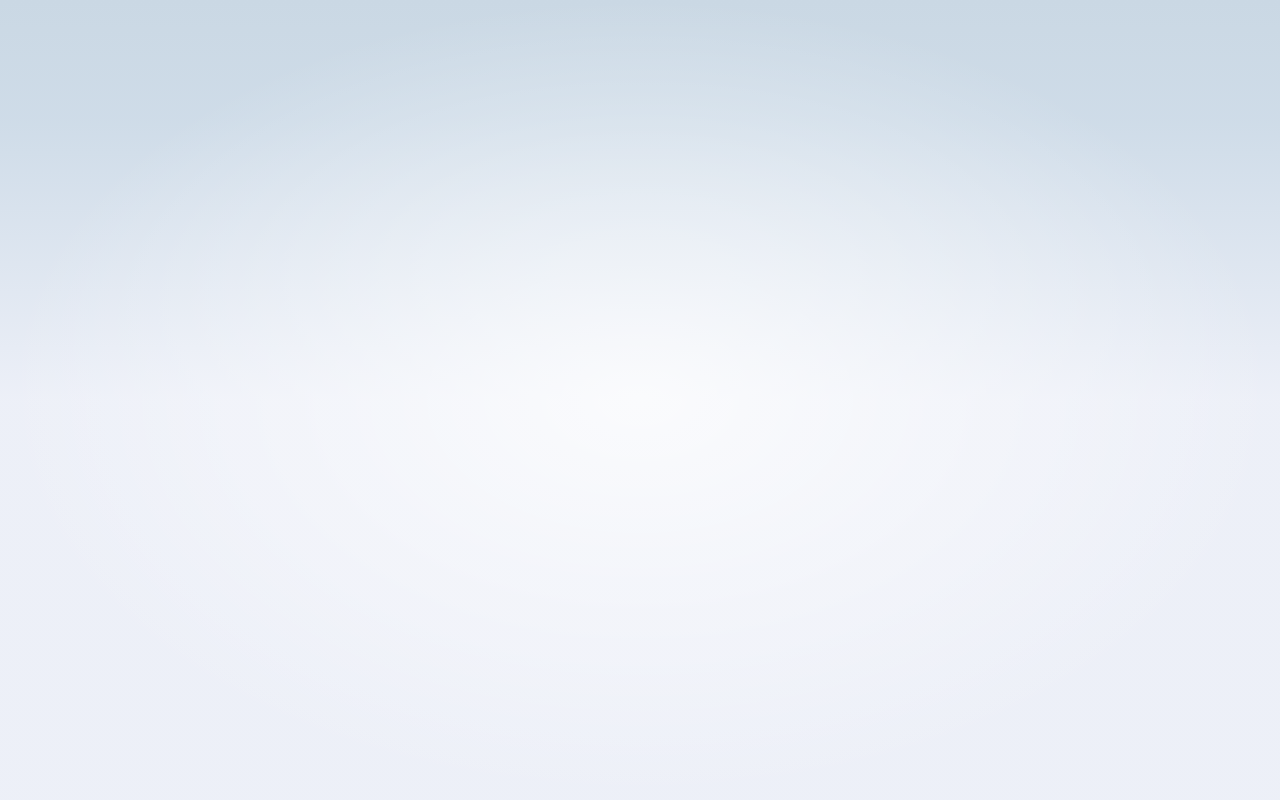
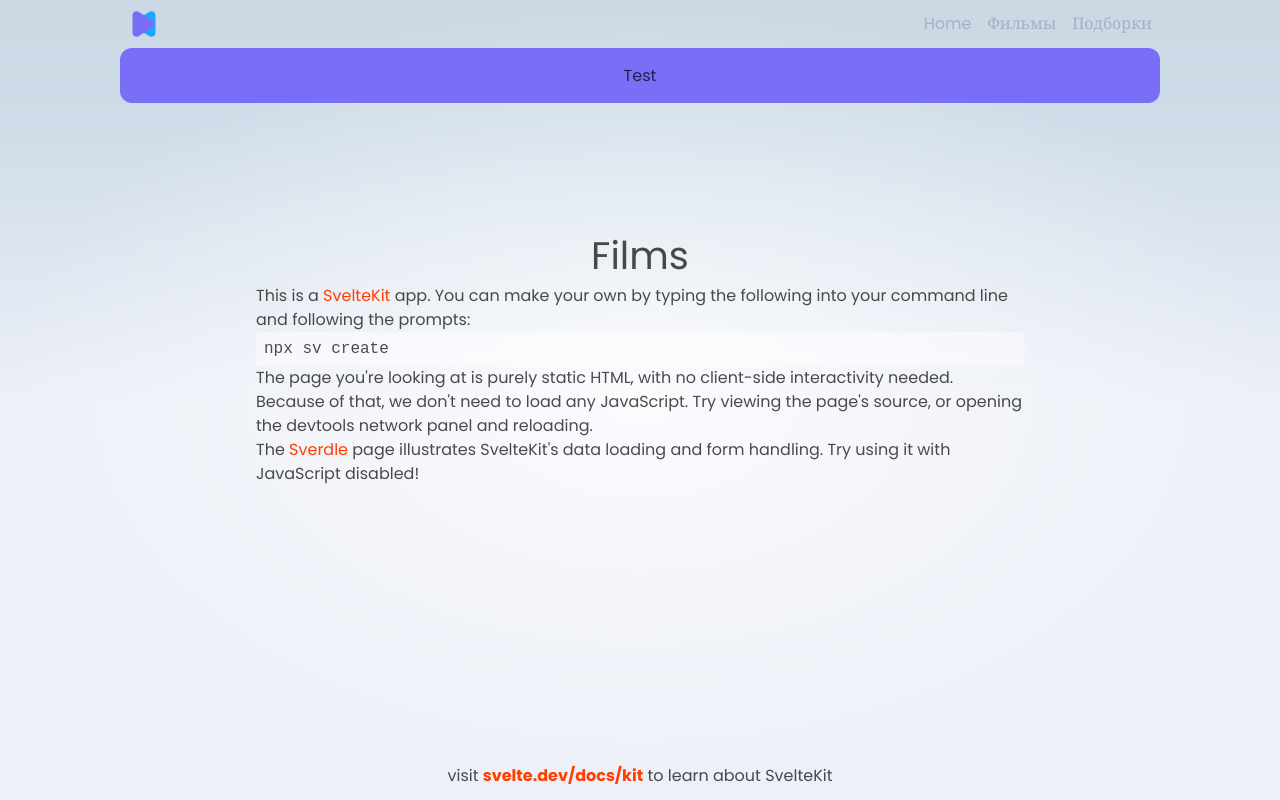
Before and after one commit to KasianKristina/raft_movies_2, a SvelteKit app: page /films in a window 1280 px wide. Before the commit this address had no page. Built offline with nearby package versions, Linux system fonts and the light colour scheme.

Commit message:
add header

```diff
--- a/src/routes/+layout.svelte
+++ b/src/routes/+layout.svelte
@@ -8,7 +8,7 @@
 
 <div class="app">
 	<Header />
-	<Button label="Test"></Button>
+	<Button>Test</Button>
 
 	<main>
 		{@render children()}
@@ -26,6 +26,7 @@
 		display: flex;
 		flex-direction: column;
 		min-height: 100vh;
+		padding: 0 120px;
 	}
 
 	main {
--- a/src/routes/Header.svelte
+++ b/src/routes/Header.svelte
@@ -1,41 +1,28 @@
 <script lang="ts">
 	import { page } from '$app/state';
-	import logo from '$lib/images/svelte-logo.svg';
-	import github from '$lib/images/github.svg';
+	import logo from '$lib/images/logo.svg';
 </script>
 
 <header>
 	<div class="corner">
-		<a href="https://svelte.dev/docs/kit">
-			<img src={logo} alt="SvelteKit" />
+		<a href="/">
+			<img src={logo} alt="logo" />
 		</a>
 	</div>
 
 	<nav>
-		<svg viewBox="0 0 2 3" aria-hidden="true">
-			<path d="M0,0 L1,2 C1.5,3 1.5,3 2,3 L2,0 Z" />
-		</svg>
 		<ul>
 			<li aria-current={page.url.pathname === '/' ? 'page' : undefined}>
 				<a href="/">Home</a>
 			</li>
-			<li aria-current={page.url.pathname === '/about' ? 'page' : undefined}>
-				<a href="/about">About</a>
+			<li aria-current={page.url.pathname === '/films' ? 'page' : undefined}>
+				<a href="/films">Фильмы</a>
 			</li>
-			<li aria-current={page.url.pathname.startsWith('/sverdle') ? 'page' : undefined}>
-				<a href="/sverdle">Sverdle</a>
+			<li aria-current={page.url.pathname === '/suggestions' ? 'page' : undefined}>
+				<a href="/suggestions">Подборки</a>
 			</li>
 		</ul>
-		<svg viewBox="0 0 2 3" aria-hidden="true">
-			<path d="M0,0 L0,3 C0.5,3 0.5,3 1,2 L2,0 Z" />
-		</svg>
 	</nav>
-
-	<div class="corner">
-		<a href="https://github.com/sveltejs/kit">
-			<img src={github} alt="GitHub" />
-		</a>
-	</div>
 </header>
 
 <style>
@@ -66,17 +53,6 @@
 	nav {
 		display: flex;
 		justify-content: center;
-		--background: rgba(255, 255, 255, 0.7);
-	}
-
-	svg {
-		width: 2em;
-		height: 3em;
-		display: block;
-	}
-
-	path {
-		fill: var(--background);
 	}
 
 	ul {
@@ -97,33 +73,18 @@
 		height: 100%;
 	}
 
-	li[aria-current='page']::before {
-		--size: 6px;
-		content: '';
-		width: 0;
-		height: 0;
-		position: absolute;
-		top: 0;
-		left: calc(50% - var(--size));
-		border: var(--size) solid transparent;
-		border-top: var(--size) solid var(--color-theme-1);
-	}
-
 	nav a {
 		display: flex;
 		height: 100%;
 		align-items: center;
 		padding: 0 0.5rem;
-		color: var(--color-text);
-		font-weight: 700;
-		font-size: 0.8rem;
-		text-transform: uppercase;
-		letter-spacing: 0.1em;
+		color: var(--grey-200);
+		font: var(--type-body-regular);
 		text-decoration: none;
 		transition: color 0.2s linear;
 	}
 
 	a:hover {
-		color: var(--color-theme-1);
+		color: var(--grey-300);
 	}
 </style>
--- /dev/null
+++ b/src/routes/films/+page.svelte
@@ -0,0 +1,26 @@
+<svelte:head>
+	<title>About</title>
+	<meta name="description" content="About this app" />
+</svelte:head>
+
+<div class="text-column">
+	<h1>Films</h1>
+
+	<p>
+		This is a <a href="https://svelte.dev/docs/kit">SvelteKit</a> app. You can make your own by typing
+		the following into your command line and following the prompts:
+	</p>
+
+	<pre>npx sv create</pre>
+
+	<p>
+		The page you're looking at is purely static HTML, with no client-side interactivity needed.
+		Because of that, we don't need to load any JavaScript. Try viewing the page's source, or opening
+		the devtools network panel and reloading.
+	</p>
+
+	<p>
+		The <a href="/sverdle">Sverdle</a> page illustrates SvelteKit's data loading and form handling. Try
+		using it with JavaScript disabled!
+	</p>
+</div>
--- /dev/null
+++ b/src/routes/films/+page.ts
@@ -0,0 +1,9 @@
+import { dev } from '$app/environment';
+
+// we don't need any JS on this page, though we'll load
+// it in dev so that we get hot module replacement
+export const csr = dev;
+
+// since there's no dynamic data here, we can prerender
+// it so that it gets served as a static asset in production
+export const prerender = true;
```
Also changed, not shown: src/routes/suggestions/+page.svelte (added, +8 -0 lines), src/routes/suggestions/+page.ts (added, +9 -0 lines), src/lib/images/github.svg (deleted), src/lib/images/logo.svg (added).
